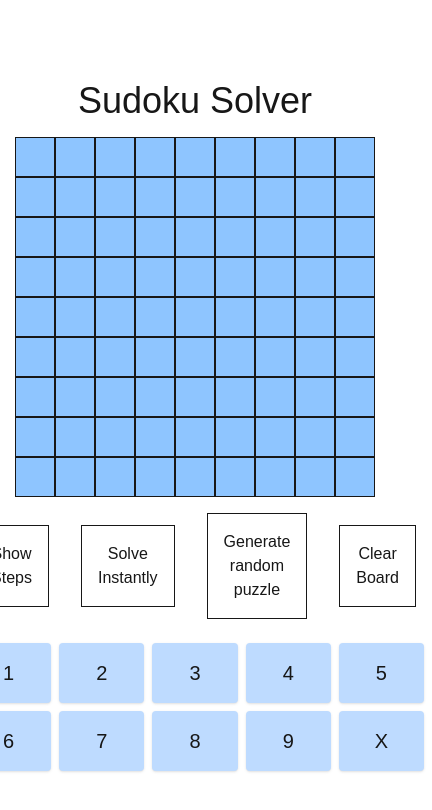
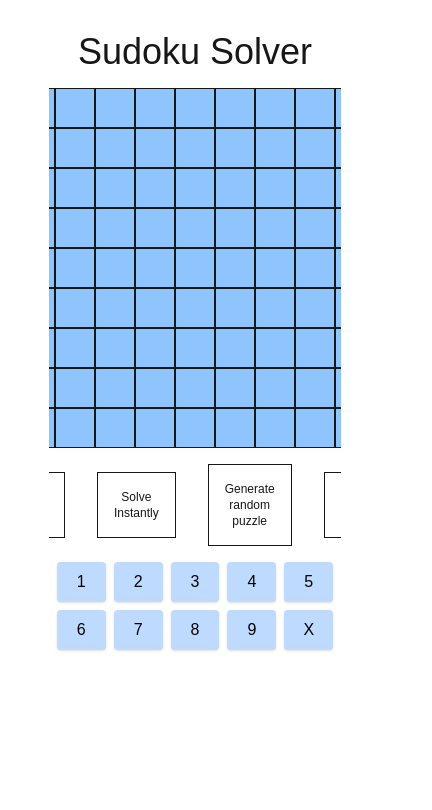
Before and after one commit to Shivansh3004/Sudoku-Solver, a Next.js app: page / in a window 390 px wide. Shown: the top 810 px of the page, 432 px wide, since content can reach past the window. Built offline with nearby package versions, Linux system fonts and the light colour scheme.

Commit message:
ui changes for mobiles

```diff
--- a/components/Board.tsx
+++ b/components/Board.tsx
@@ -269,7 +269,7 @@ const Board = () => {
     }
 
     return (
-        <div className='flex flex-col'>
+        <div className='flex flex-col w-full max-w-[75%] min-h-screen overflow-x-hidden px-2 py-4'>
             <h1 className='self-center m-2 p-2 text-4xl'>Sudoku Solver</h1>
             {
                 boardText.map((row, rowIndex) => (
--- a/components/Buttons.tsx
+++ b/components/Buttons.tsx
@@ -9,11 +9,11 @@ interface ButtonsProps {
 
 const Buttons = ({solveWithSteps,solveInstantly,generateRandom,clearBoard}:ButtonsProps) => {
     return (
-        <div className="flex justify-center items-center">
-            <button onClick={solveWithSteps} className='p-4 m-4 border cursor-pointer'>Show Steps</button>
-            <button onClick={solveInstantly} className='p-4 m-4 border cursor-pointer'>Solve Instantly</button>
-            <button onClick={generateRandom} className='p-4 m-4 border cursor-pointer'>Generate random puzzle</button>
-            <button onClick={clearBoard} className='p-4 m-4 border cursor-pointer'>Clear Board</button>
+        <div className="flex justify-center items-center w-full">
+            <button onClick={solveWithSteps} className='p-4 m-4 text-xs sm:text-xl sm:px-3 sm:py-2 border cursor-pointer'>Show Steps</button>
+            <button onClick={solveInstantly} className='p-4 m-4 text-xs sm:text-xl sm:px-3 sm:py-2 border cursor-pointer'>Solve Instantly</button>
+            <button onClick={generateRandom} className='p-4 m-4 text-xs sm:text-xl sm:px-3 sm:py-2 border cursor-pointer'>Generate random puzzle</button>
+            <button onClick={clearBoard} className='p-4 m-4 text-xs sm:text-xl sm:px-3 sm:py-2 border cursor-pointer'>Clear Board</button>
         </div>
     )
 }
--- a/components/NumberPad.tsx
+++ b/components/NumberPad.tsx
@@ -2,11 +2,11 @@ const NumberPad = ({ onNumberClick }: { onNumberClick: (val: string) => void })
     const numbers = ["1", "2", "3", "4", "5", "6", "7", "8", "9", ""];
 
     return (
-        <div className="grid grid-cols-5 gap-2 p-2">
+        <div className="grid grid-cols-5 gap-2">
             {numbers.map((num, idx) => (
             <button
                 key={idx}
-                className="p-4 bg-blue-200 rounded shadow text-xl cursor-pointer"
+                className="p-2 bg-blue-200 rounded shadow text-l cursor-pointer text-black"
                 onClick={() => onNumberClick(num)}
             >
                 {num === "" ? "X" : num}
```
